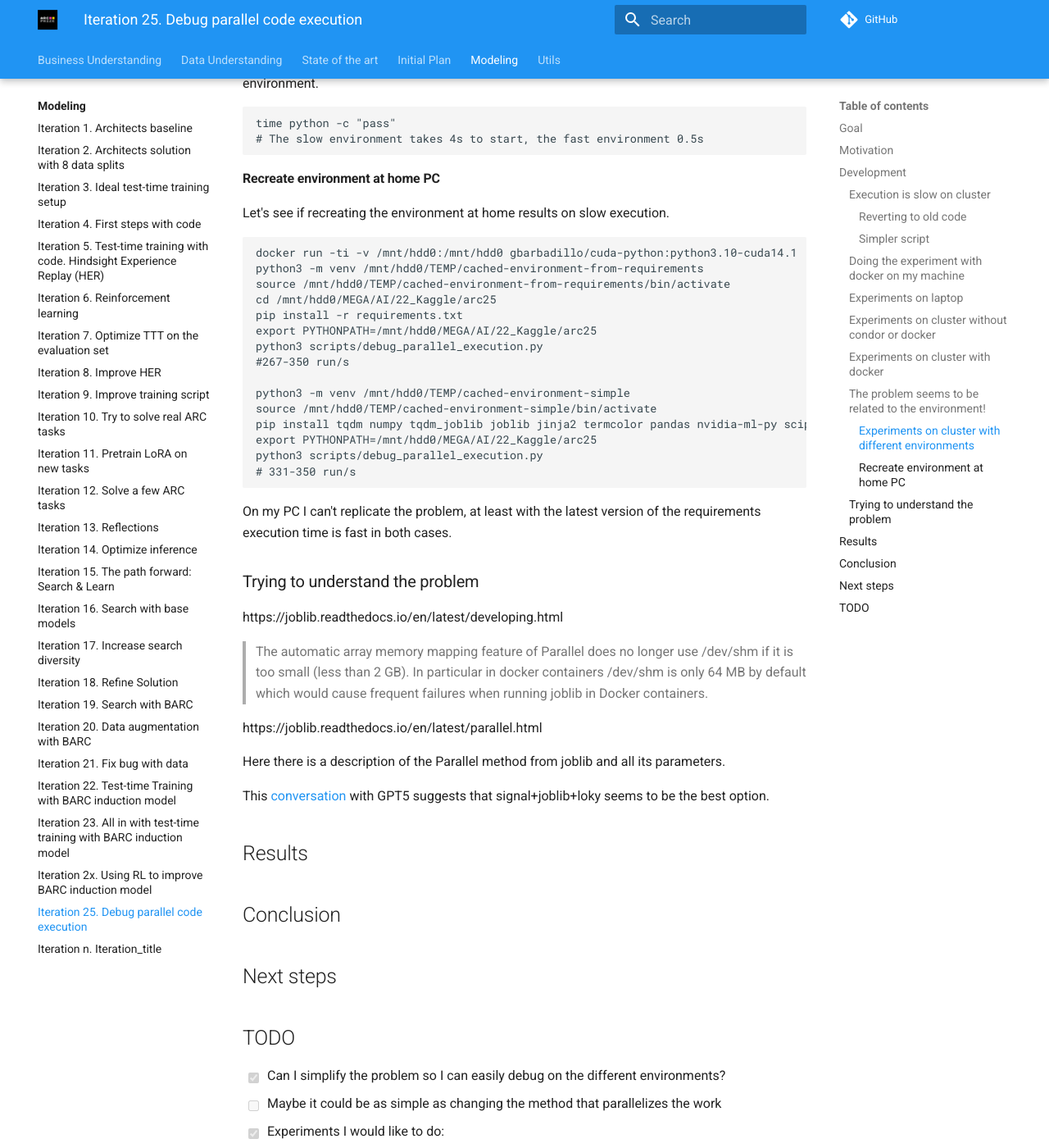
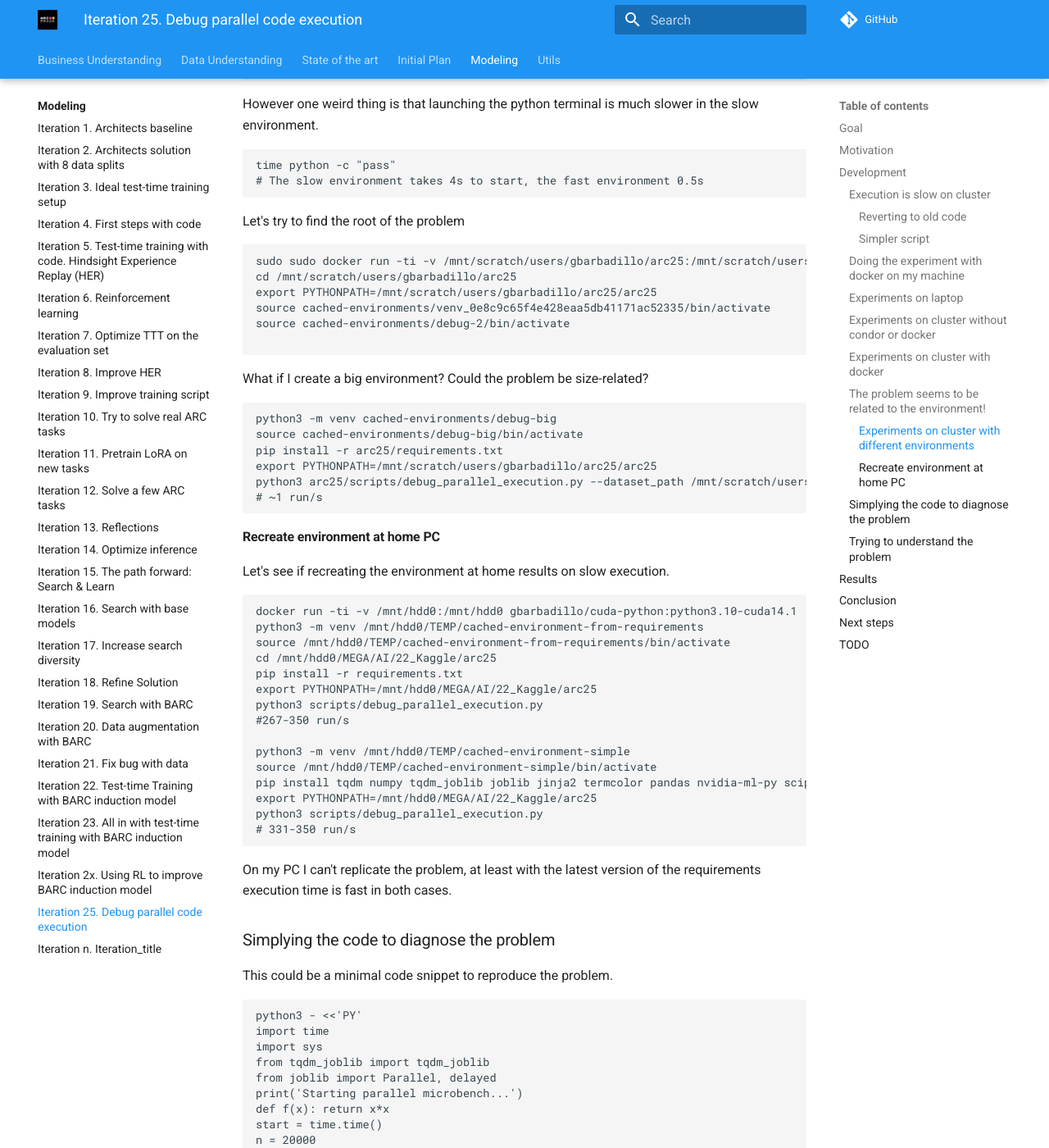
Before and after one commit to ironbar/arc25, an MkDocs documentation site: the page built from docs/modeling/Iteration_25_debug_parallel_code_execution.md, in a window 1280 px wide and 1400 px high, scrolled down 8396 px. Shown: the whole window at 82% size. Built offline with MkDocs 1.6.1 and Material for MkDocs 9.7.7, drawn with Linux system fonts in a browser that asks for light colours; comment, search, counter and statistics services are not loaded; some of the changed text lies outside the part shown.

Commit message:
working with a simplified benchmark

````diff
--- a/docs/modeling/Iteration_25_debug_parallel_code_execution.md
+++ b/docs/modeling/Iteration_25_debug_parallel_code_execution.md
@@ -319,7 +319,8 @@ python3 arc25/scripts/debug_parallel_execution.py --dataset_path /mnt/scratch/us
 # 127.53run/s
 ```
 
-These results show that there is something wrong with `venv_0e8c9c65f4e428eaa5db41171ac52335` that makes execution very slow.
+These results show that there is something wrong with `venv_0e8c9c65f4e428eaa5db41171ac52335` that makes execution very slow. Notice that the filesystem doesn't seem to be the problem because we have created a new environment
+on the same folder and it is much faster.
 
 One weird thing is that they all have the same versions of the python libraries:
 
@@ -417,6 +418,30 @@ time python -c "pass"
 # The slow environment takes 4s to start, the fast environment 0.5s
 ```
 
+Let's try to find the root of the problem
+
+```bash
+sudo sudo docker run -ti -v /mnt/scratch/users/gbarbadillo/arc25:/mnt/scratch/users/gbarbadillo/arc25 gbarbadillo/cuda-python:python3.10-cuda14.1
+cd /mnt/scratch/users/gbarbadillo/arc25
+export PYTHONPATH=/mnt/scratch/users/gbarbadillo/arc25/arc25
+source cached-environments/venv_0e8c9c65f4e428eaa5db41171ac52335/bin/activate
+source cached-environments/debug-2/bin/activate
+
+```
+
+What if I create a big environment? Could the problem be size-related?
+
+```bash
+python3 -m venv cached-environments/debug-big
+source cached-environments/debug-big/bin/activate
+pip install -r arc25/requirements.txt
+export PYTHONPATH=/mnt/scratch/users/gbarbadillo/arc25/arc25
+python3 arc25/scripts/debug_parallel_execution.py --dataset_path /mnt/scratch/users/gbarbadillo/arc25/data/arc-prize-2024/arc-agi_evaluation_challenges.json --prediction_path /mnt/scratch/users/gbarbadillo/arc25/predictions/2025-08-28-base-model/evaluation/8preds_2025_09_02_05_36_40_predictions.json --n_jobs 20
+# ~1 run/s
+```
+
+
+
 #### Recreate environment at home PC
 
 Let's see if recreating the environment at home results on slow execution.
@@ -441,6 +466,28 @@ python3 scripts/debug_parallel_execution.py
 
 On my PC I can't replicate the problem, at least with the latest version of the requirements execution
 time is fast in both cases.
+
+### Simplying the code to diagnose the problem
+
+This could be a minimal code snippet to reproduce the problem.
+
+```bash
+python3 - <<'PY'
+import time
+import sys
+from tqdm_joblib import tqdm_joblib
+from joblib import Parallel, delayed
+print('Starting parallel microbench...')
+def f(x): return x*x
+start = time.time()
+n = 20000
+with tqdm_joblib(total=n):
+    Parallel(n_jobs=20, backend="loky", batch_size="auto")(delayed(f)(i) for i in range(n))
+execution_time = time.time() - start
+print(f"Parallel microbench elapsed {round(execution_time,3)}s for python path: {sys.executable}")
+PY
+time python -c "pass"
+```
 
 ### Trying to understand the problem
 
````
